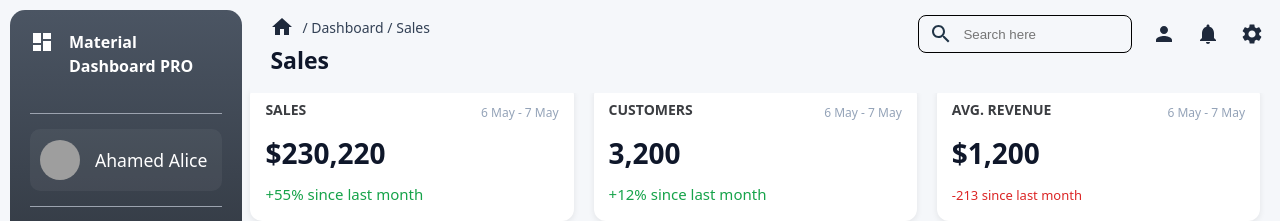
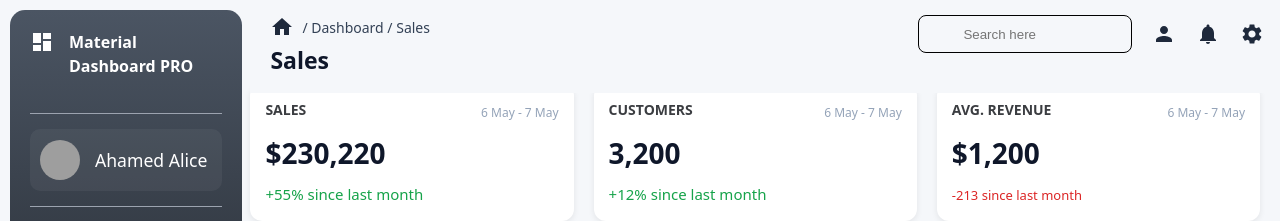
Before and after one commit to Musthakeem98/DashBord-UI-TD-, a React (Vite) app: page / in a window 1280 px wide. Shown: the top 221 px of the page. Built offline with nearby package versions, Linux system fonts and the light colour scheme; grey boxes are pictures that could not be loaded.

Commit message:
search icon color changed to black

```diff
--- a/src/components/TopBar.tsx
+++ b/src/components/TopBar.tsx
@@ -15,7 +15,7 @@ const TopBar: React.FC = () => {
 
       <div className="right-section">
         <div className="search-bar">
-          <Search />
+          <Search style={{ color: '#0000' }}/>
           <input type="text" placeholder="Search here" />
         </div>
         <Person className="top-icon" />
```
